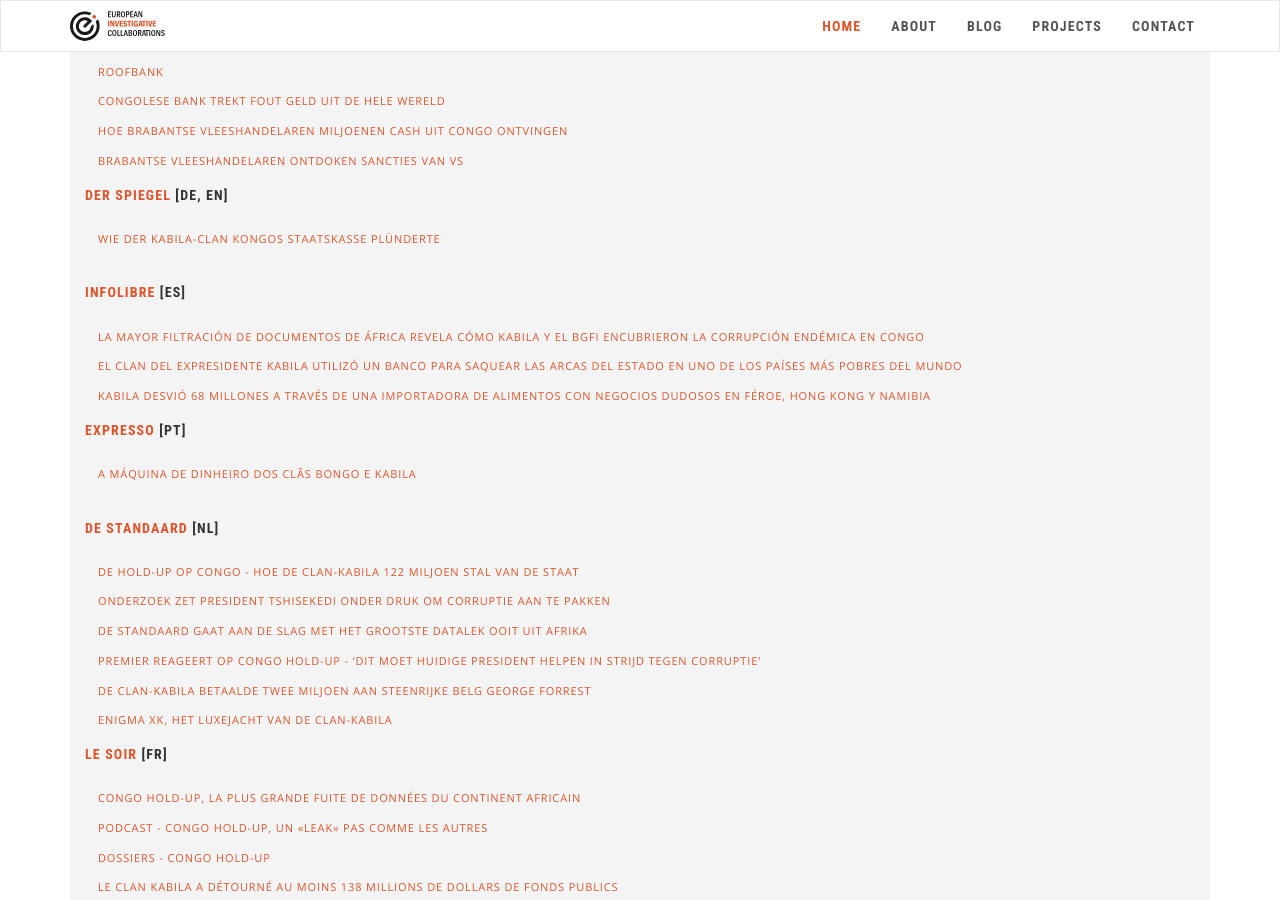
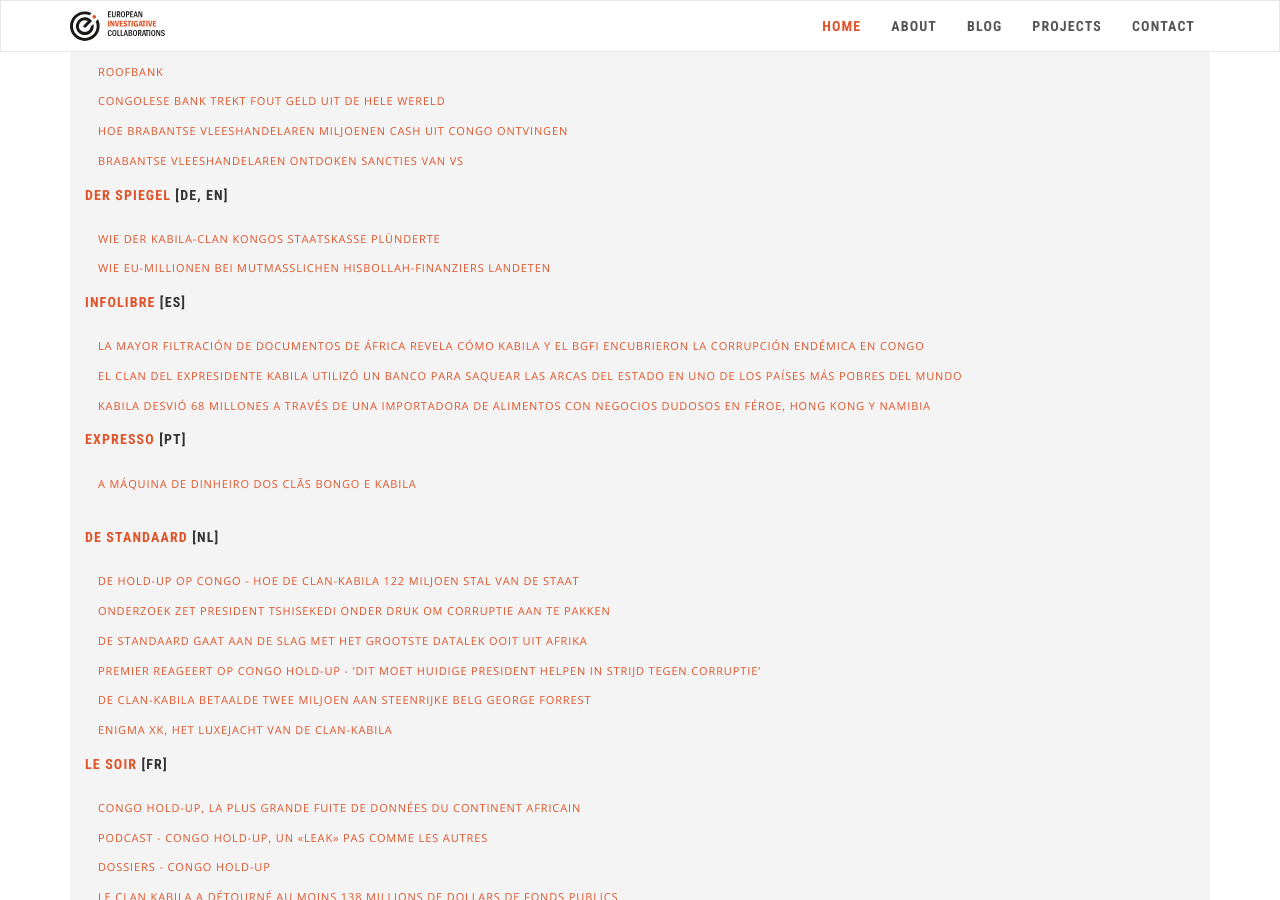
Before and after one commit to eic-network/eic-incubator.github.io, a Jekyll site: the page built from _projects/congo-holdup.md, in a window 1280 px wide and 900 px high, scrolled down 1601 px. Built offline with Jekyll 4.4.1, drawn with Linux system fonts in a browser that asks for light colours; nearby versions of some CDN libraries.

Commit message:
Update congo-holdup.md

```diff
--- a/_projects/congo-holdup.md
+++ b/_projects/congo-holdup.md
@@ -54,8 +54,8 @@ publications:
   links:
   - name: Wie der Kabila-Clan Kongos Staatskasse plünderte
     url: https://www.spiegel.de/ausland/kongo-wie-der-kabila-clan-die-staatskasse-pluenderte-eine-bank-eine-briefkastenfirma-und-ein-ueberfall-a-6e71d52a-6faa-47a8-877b-a563653d0207?context=issue
-  - name:
-    url:
+  - name: Wie EU-Millionen bei mutmaßlichen Hisbollah-Finanziers landeten
+    url: https://www.spiegel.de/ausland/wie-eu-millionen-bei-mutmasslichen-hisbollah-finanziers-landeten-a-017ef81d-1728-4f62-9d4f-745f2707c67c
   name: Der Spiegel
   url: https://www.spiegel.de/
 - lang: "[ES]"
```
